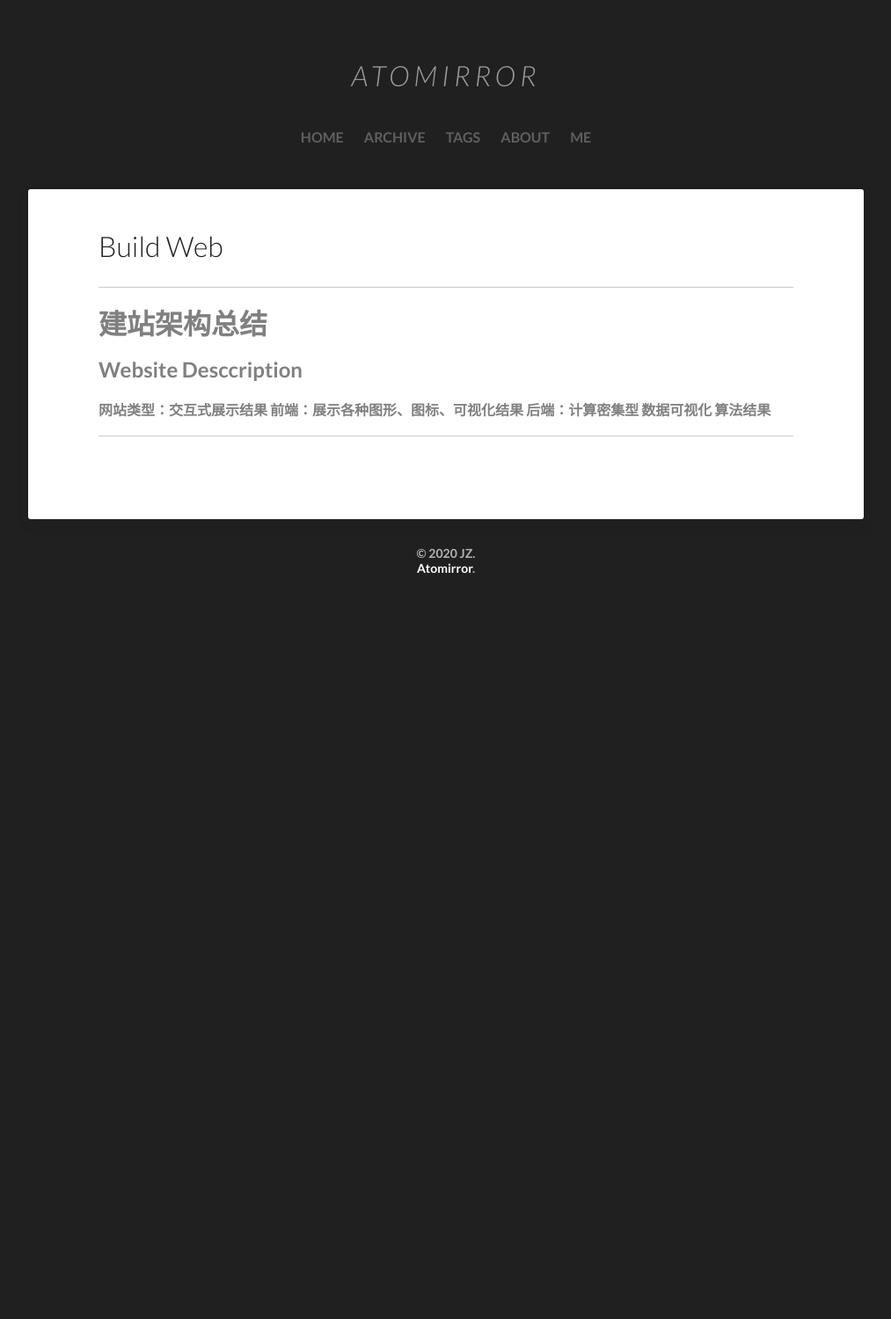
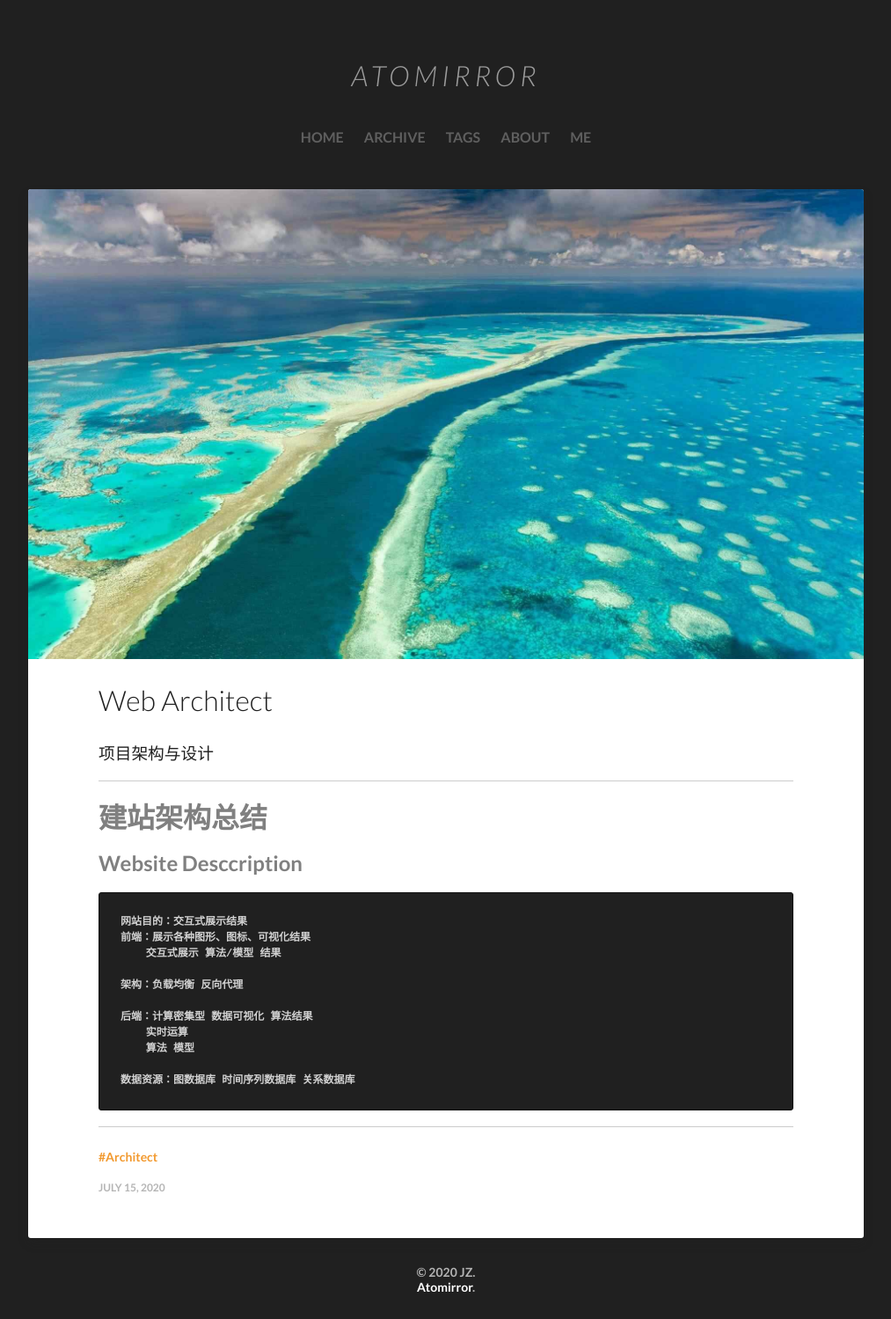
Before and after one commit to TooVooT/TooVooT.github.io, a Jekyll site: the page built from _posts/2020-07-14-Build-Web.md, in a window 1280 px wide. Shown: the whole page at 88% size, without its empty margins (133-1146 px from the left). Built offline with Jekyll 4.4.1, drawn with Linux system fonts in a browser that asks for light colours; before the commit the page ends 900 px from its top, so only the background shows below that.

Commit message:
dailt commit

```diff
--- a/_posts/2020-07-14-Build-Web.md
+++ b/_posts/2020-07-14-Build-Web.md
@@ -1,9 +1,24 @@
 ---
 layout: post
+catergories: posts
+title: Web Architect
+subtitle:  项目架构与设计
+featured-image:  /images/bing.lylares.com-2020-06-01-1080p_min_min.jpg
+tags: [Architect]
+date-string: July 15, 2020
 ---
 
 # 建站架构总结
 ## Website Desccription
-网站类型：交互式展示结果
-前端：展示各种图形、图标、可视化结果
-后端：计算密集型 数据可视化 算法结果
+
+    网站目的：交互式展示结果
+    前端：展示各种图形、图标、可视化结果
+        交互式展示 算法/模型 结果
+
+    架构：负载均衡 反向代理
+
+    后端：计算密集型 数据可视化 算法结果
+        实时运算
+        算法 模型
+
+    数据资源：图数据库 时间序列数据库 关系数据库
```
Also changed, not shown: 2 other files.
